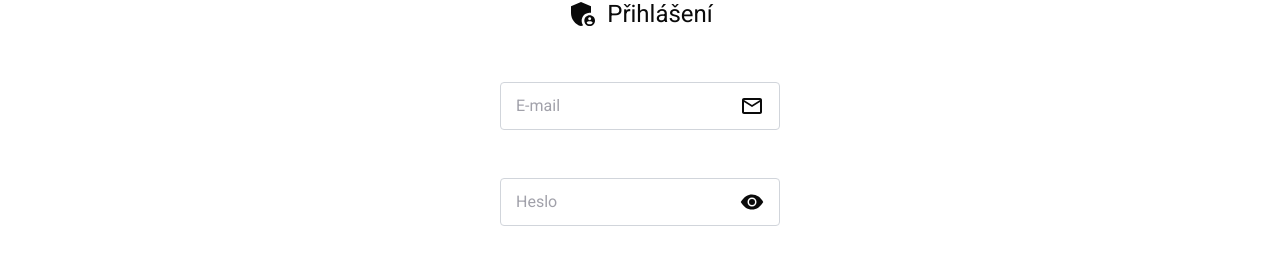
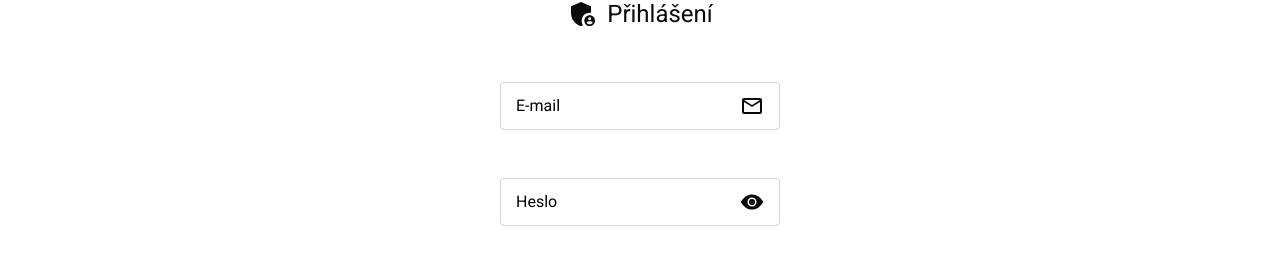
Before and after one commit to RadekM1/KHS-2.0, a Next.js app: page /login in a window 1280 px wide. Shown: the part 146-410 px from the top of the page. Built offline with nearby package versions, Linux system fonts and the light colour scheme; no server answers.

Commit message:
fix: calendar ISO dates

```diff
--- a/src/components/ui/inputs/form-input-with-icon.tsx
+++ b/src/components/ui/inputs/form-input-with-icon.tsx
@@ -29,9 +29,9 @@ export const FormInputWithIcon = ({
           id={name}
           type={type}
           placeholder={label}
-          className={`peer relative w-full  h-12 rounded border ${error ? " border-red-400 " : "dark:border-zinc-700 border-gray-300"} px-4 pr-12 dark:bg-zinc-950 text-zinc-500 placeholder-transparent outline-none transition-all dark:autofill:bg-zinc-950 autofill:bg-white focus:border-neutral-500 focus:outline-none  focus-visible:outline-none disabled:cursor-not-allowed  disabled:text-zinc-400`}
+          className={`peer relative w-full  h-12 rounded border ${error ? " border-red-400 " : "dark:border-zinc-700 border-gray-300"} px-4 pr-12 dark:bg-zinc-950 text-black dark:text-white placeholder-transparent outline-none transition-all dark:autofill:bg-zinc-950 autofill:bg-white focus:border-neutral-500 focus:outline-none  focus-visible:outline-none disabled:cursor-not-allowed  disabled:text-zinc-400`}
         />
-        <label className="absolute left-2 -top-2 z-[1] cursor-text px-2 text-xs dark:border-zinc-700 dark:bg-zinc-950 text-zinc-400 transition-all before:absolute before:top-0 before:left-0 before:z-[-1] before:block before:h-full before:w-full before:bg-white dark:before:bg-zinc-950 before:transition-all peer-placeholder-shown:top-3 peer-placeholder-shown:text-base peer-autofill:-top-2  peer-required:after:content-['\00a0*']  peer-focus:-top-2 peer-focus:cursor-default peer-focus:text-xs peer-focus:text-neutral-500  peer-disabled:cursor-not-allowed peer-disabled:text-zinc-400 peer-disabled:before:bg-transparent">
+        <label className="absolute left-2 -top-2 z-[1] cursor-text px-2 text-xs dark:border-zinc-700 dark:bg-zinc-950 text-black dark:text-white transition-all before:absolute before:top-0 before:left-0 before:z-[-1] before:block before:h-full before:w-full before:bg-white dark:before:bg-zinc-950 before:transition-all peer-placeholder-shown:top-3 peer-placeholder-shown:text-base peer-autofill:-top-2  peer-required:after:content-['\00a0*']  peer-focus:-top-2 peer-focus:cursor-default peer-focus:text-xs peer-focus:text-neutral-500  peer-disabled:cursor-not-allowed peer-disabled:text-zinc-400 peer-disabled:before:bg-transparent">
           {label}
         </label>
         <Icon className="absolute top-3 right-4 w-6 h-6 cursor-pointer stroke-slate-400 peer-disabled:cursor-not-allowed" />
--- a/src/components/ui/inputs/password-input.tsx
+++ b/src/components/ui/inputs/password-input.tsx
@@ -28,9 +28,9 @@ export const PasswordInput = ({
           id={name}
           type={showPassword ? "text" : "password"}
           placeholder={label}
-          className={`peer relative h-12 w-full rounded border ${error ? " border-red-400 " : "dark:border-zinc-700 border-gray-300"} px-4 pr-12 dark:bg-zinc-950 text-zinc-500 placeholder-transparent outline-none transition-all dark:autofill:bg-zinc-950 autofill:bg-white invalid:border-pink-500 invalid:text-pink-500 focus:border-neutral-500 focus:outline-none invalid:focus:border-pink-500 focus-visible:outline-none disabled:cursor-not-allowed  disabled:text-zinc-400`}
+          className={`peer relative h-12 w-full rounded border ${error ? " border-red-400 " : "dark:border-zinc-700 border-gray-300"} px-4 pr-12 dark:bg-zinc-950 text-black dark:text-white placeholder-transparent outline-none transition-all dark:autofill:bg-zinc-950 autofill:bg-white invalid:border-pink-500 invalid:text-pink-500 focus:border-neutral-500 focus:outline-none invalid:focus:border-pink-500 focus-visible:outline-none disabled:cursor-not-allowed  disabled:text-zinc-400`}
         />
-        <label className="absolute left-2 -top-2 z-[1] cursor-text px-2 text-xs dark:border-zinc-700 dark:bg-zinc-950 text-zinc-400 transition-all before:absolute before:top-0 before:left-0 before:z-[-1] before:block before:h-full before:w-full before:bg-white dark:before:bg-zinc-950 before:transition-all peer-placeholder-shown:top-3 peer-placeholder-shown:text-base peer-autofill:-top-2 peer-required:after:text-pink-500 peer-required:after:content-['\00a0*'] peer-invalid:text-pink-500 peer-focus:-top-2 peer-focus:cursor-default peer-focus:text-xs peer-focus:text-neutral-500 peer-invalid:peer-focus:text-pink-500 peer-disabled:cursor-not-allowed peer-disabled:text-zinc-400 peer-disabled:before:bg-transparent">
+        <label className="absolute left-2 -top-2 z-[1] cursor-text px-2 text-xs dark:border-zinc-700 dark:bg-zinc-950 text-black dark:text-white transition-all before:absolute before:top-0 before:left-0 before:z-[-1] before:block before:h-full before:w-full before:bg-white dark:before:bg-zinc-950 before:transition-all peer-placeholder-shown:top-3 peer-placeholder-shown:text-base peer-autofill:-top-2 peer-required:after:text-pink-500 peer-required:after:content-['\00a0*'] peer-invalid:text-pink-500 peer-focus:-top-2 peer-focus:cursor-default peer-focus:text-xs peer-focus:text-neutral-500 peer-invalid:peer-focus:text-pink-500 peer-disabled:cursor-not-allowed peer-disabled:text-zinc-400 peer-disabled:before:bg-transparent">
           {label}
         </label>
         {showPassword ? (
--- a/src/lib/server-functions/backend/users/registration.ts
+++ b/src/lib/server-functions/backend/users/registration.ts
@@ -65,7 +65,7 @@ export const registration = async (data: RegistrationProps) => {
       };
     }
 
-    const confirmLink = `https://khs-zlin.vercel.app/login?token=${verification_token}&UserToAuth=${data.email}`;
+    const confirmLink = `https://new.khszlin.com/login?token=${verification_token}&UserToAuth=${data.email}`;
     const subjectReg = "KHS Zlín - potvrzení registrace";
     const textReg = `Dobrý den, pro potvrzení registrace prosím přejděte na tento odkaz: ${confirmLink}
               S pozdravem, KHS Team`;
--- a/src/lib/server-functions/backend/users/reset-password.ts
+++ b/src/lib/server-functions/backend/users/reset-password.ts
@@ -53,7 +53,7 @@ export const resetPassword = async (email: string) => {
       };
     }
 
-    const resetLink = `https://khs-zlin.vercel.app/obnova-hesla?token=${resetToken}`;
+    const resetLink = `https://new.khszlin.com/obnova-hesla?token=${resetToken}`;
     const subject = "KHS Zlín - obnova hesla";
     const text = `Dobrý den, pro obnovu hesla prosím přejděte na tento odkaz: ${resetLink}
             S pozdravem, KHS Team`;
```
